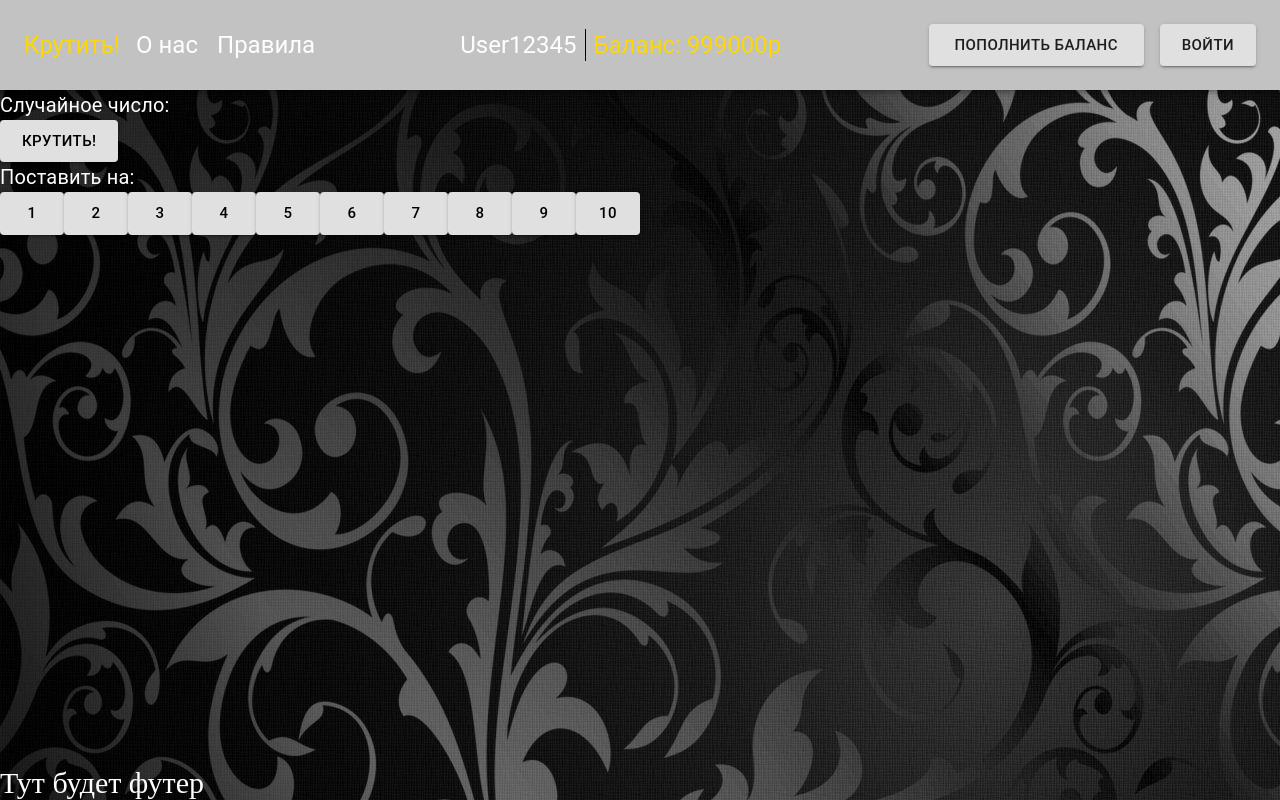
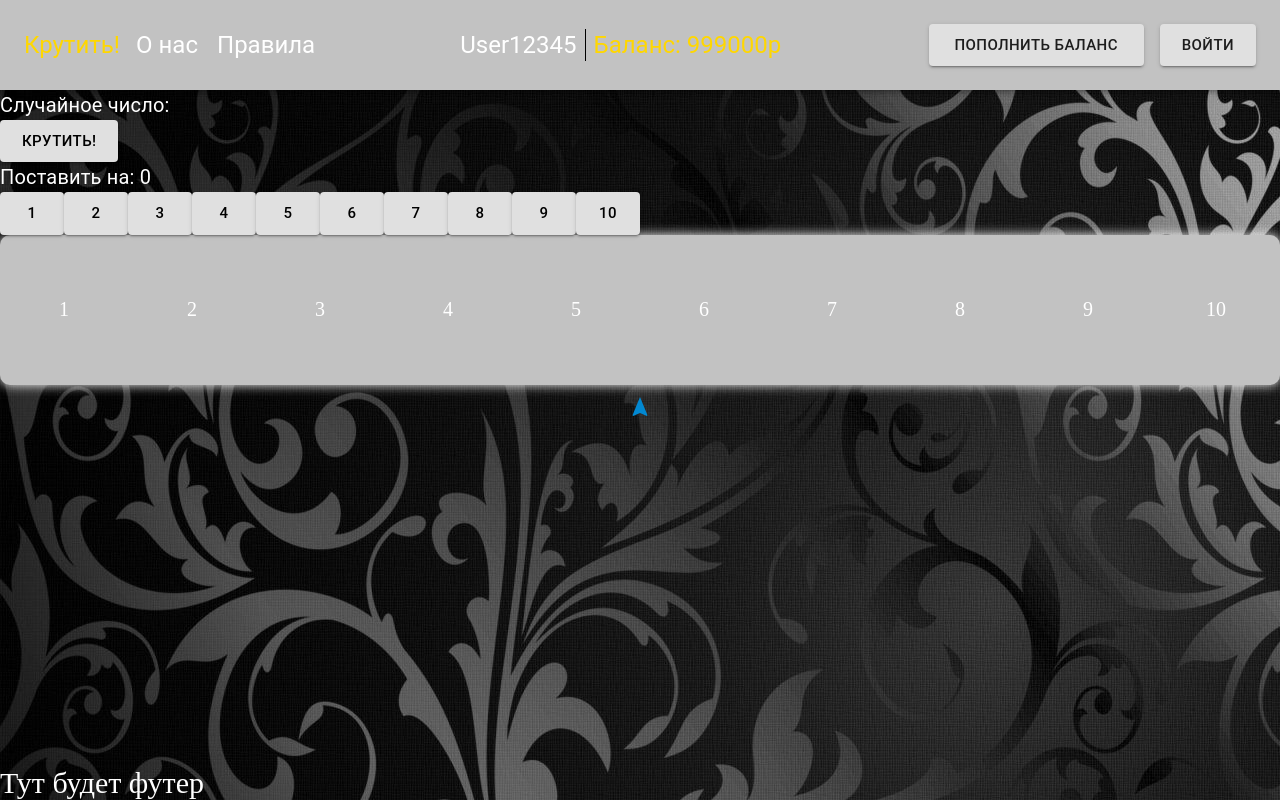
Before and after one commit to suba177/casino-pet-project, a React (Vite) app: page / in a window 1280 px wide. Built offline with nearby package versions, Linux system fonts and the light colour scheme.

Commit message:
working code

```diff
--- a/src/casinoReducer.tsx
+++ b/src/casinoReducer.tsx
@@ -1,9 +1,11 @@
-const defaultState = { value: null };
+const defaultState = { value: null, betValue: 0 };
 
 export const casinoReducer = (state = defaultState, action) => {
   switch (action.type) {
     case "GET_INTEGER":
       return { ...state, value: action.payload };
+    case "GET_BETNUMBER":
+      return { ...state, betValue: action.payload };
     default:
       return state;
   }
--- a/src/components/Wheel.tsx
+++ b/src/components/Wheel.tsx
@@ -1,10 +1,12 @@
 import { useDispatch, useSelector } from "react-redux";
 import Button from "@mui/material/Button";
 import { Typography } from "@mui/material";
+import NavigationIcon from "@mui/icons-material/Navigation";
 
 export default function Wheel() {
   const dispatch = useDispatch();
   const value = useSelector((state) => state.casinoReducer.value);
+  const betValue = useSelector((state) => state.casinoReducer.betValue);
   const betButton = [1, 2, 3, 4, 5, 6, 7, 8, 9, 10];
 
   const getInteger = () => {
@@ -15,6 +17,10 @@ export default function Wheel() {
       return Math.floor(rand);
     };
     dispatch({ type: "GET_INTEGER", payload: randomInteger() });
+  };
+
+  const getBetNum = (item) => {
+    dispatch({ type: "GET_BETNUMBER", payload: item });
   };
 
   return (
@@ -31,13 +37,46 @@ export default function Wheel() {
         Крутить!
       </Button>
       <Typography sx={{ color: "white", fontSize: "20px" }}>
-        Поставить на:
+        Поставить на: {betValue}
       </Typography>
       {betButton.map((item, index) => (
-        <Button color="inherit" size="large" variant="contained" key={index}>
+        <Button
+          onClick={() => getBetNum(item)}
+          color="inherit"
+          size="large"
+          variant="contained"
+          key={index}
+        >
           {item}
         </Button>
       ))}
+      {value === betValue ? (
+        <div style={{ color: "white", fontSize: "20px" }}>MATCH!</div>
+      ) : null}
+      <div className="roulette">
+        <NavigationIcon
+          sx={{
+            position: "absolute",
+            left: "50%",
+            transform: "translate(-50%, 160px)",
+          }}
+          color="info"
+        />
+        <div className="scopeHidden">
+          <ul style={{ color: "white", fontSize: "20px" }}>
+            <li>1</li>
+            <li>2</li>
+            <li>3</li>
+            <li>4</li>
+            <li>5</li>
+            <li>6</li>
+            <li>7</li>
+            <li>8</li>
+            <li>9</li>
+            <li>10</li>
+          </ul>
+        </div>
+      </div>
     </>
   );
 }
--- a/src/style/index.css
+++ b/src/style/index.css
@@ -24,3 +24,29 @@ footer {
 
 .container {
 }
+
+.roulette {
+  display: flex;
+  justify-content: center;
+}
+
+.roulette > .scopeHidden {
+  overflow: hidden;
+  width: 1500px;
+  height: 150px;
+  background-color: #c2c2c2;
+  border-radius: 10px;
+  box-shadow: 0px 0px 12px rgb(255, 255, 255);
+}
+
+.scopeHidden > ul {
+  display: flex;
+}
+
+.scopeHidden > ul > li {
+  display: flex;
+  justify-content: center;
+  align-items: center;
+  width: 150px;
+  height: 150px;
+}
```
